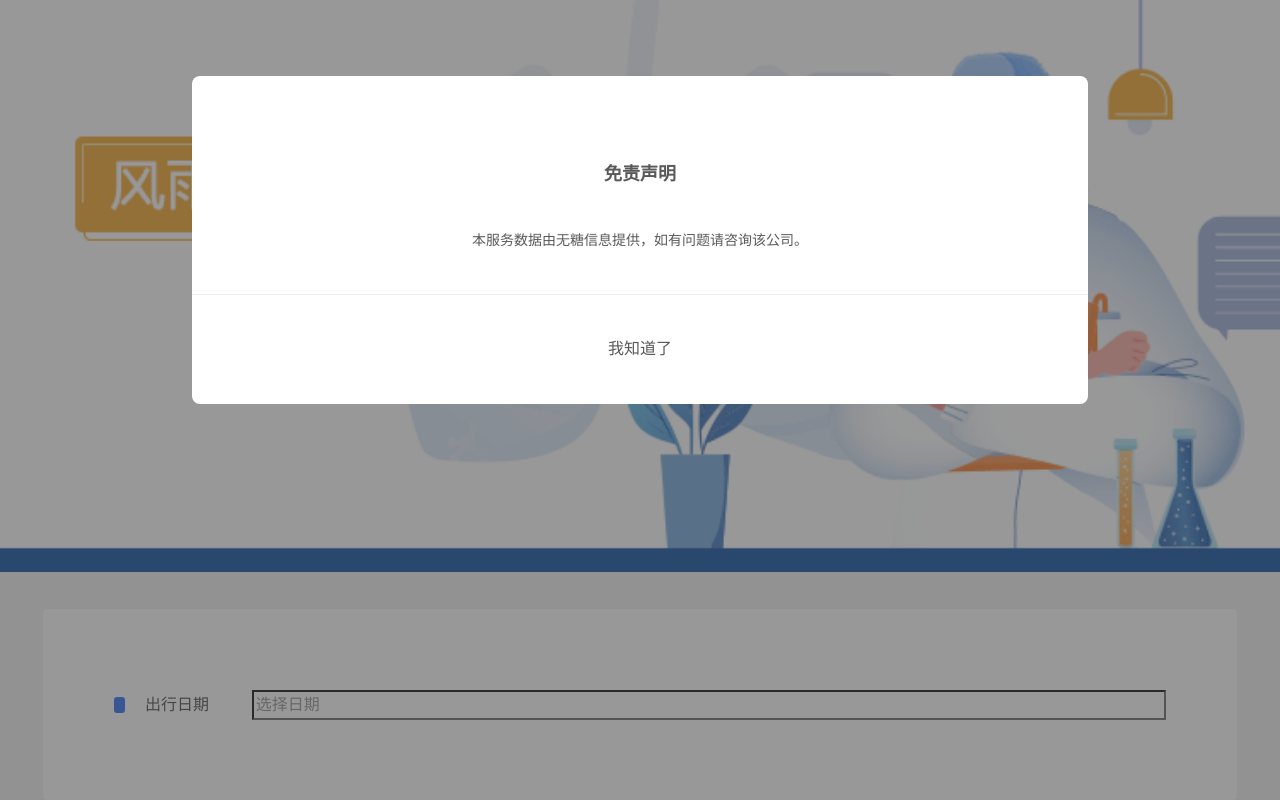
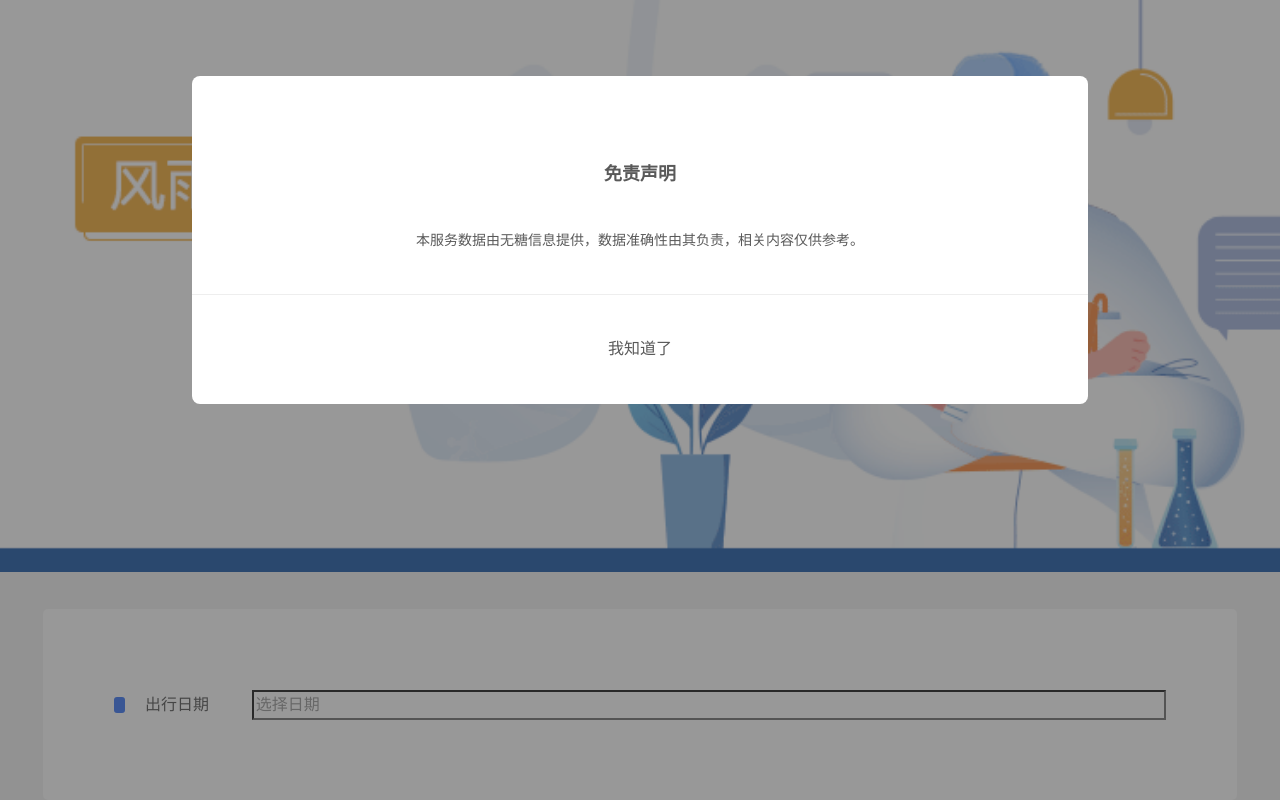
Before and after one commit to ninimeow/trip-inquiry, a Vue app: page / in a window 1280 px wide. Shown: the top 800 px of the page. Built offline with nearby package versions, Linux system fonts and the light colour scheme.

Commit message:
免责声明文案调整

```diff
--- a/src/views/Index/Index.vue
+++ b/src/views/Index/Index.vue
@@ -1,6 +1,6 @@
 <template>
   <div class="views">
-    <Dialog v-if="!showedDialog && showDialog" title="免责声明" content="本服务数据由无糖信息提供，如有问题请咨询该公司。" button="我知道了" @conform="closeDialog"></Dialog>
+    <Dialog v-if="!showedDialog && showDialog" title="免责声明" content="本服务数据由无糖信息提供，数据准确性由其负责，相关内容仅供参考。" button="我知道了" @conform="closeDialog"></Dialog>
     <img class="banner" src="/static/images/banner.png" alt="banner"/>
     <div class="input date">
       <div class="split"></div>
```
